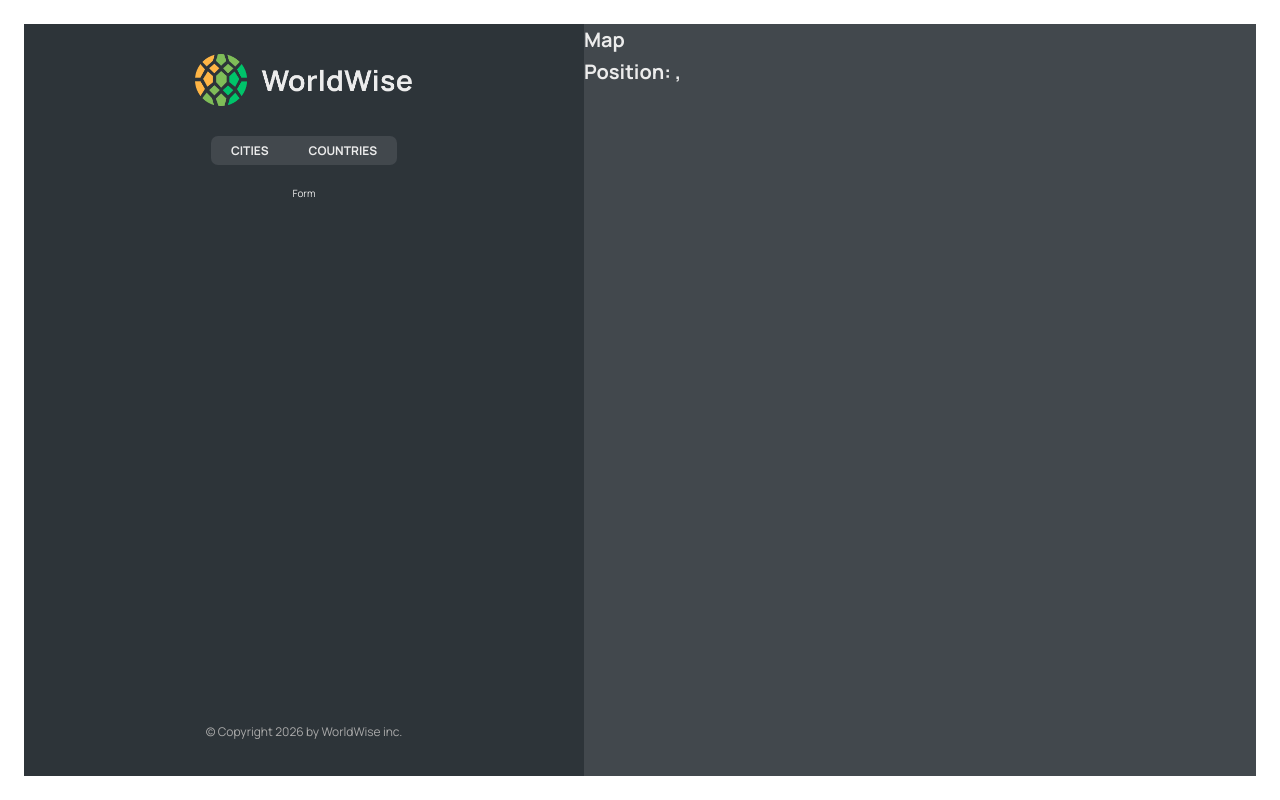
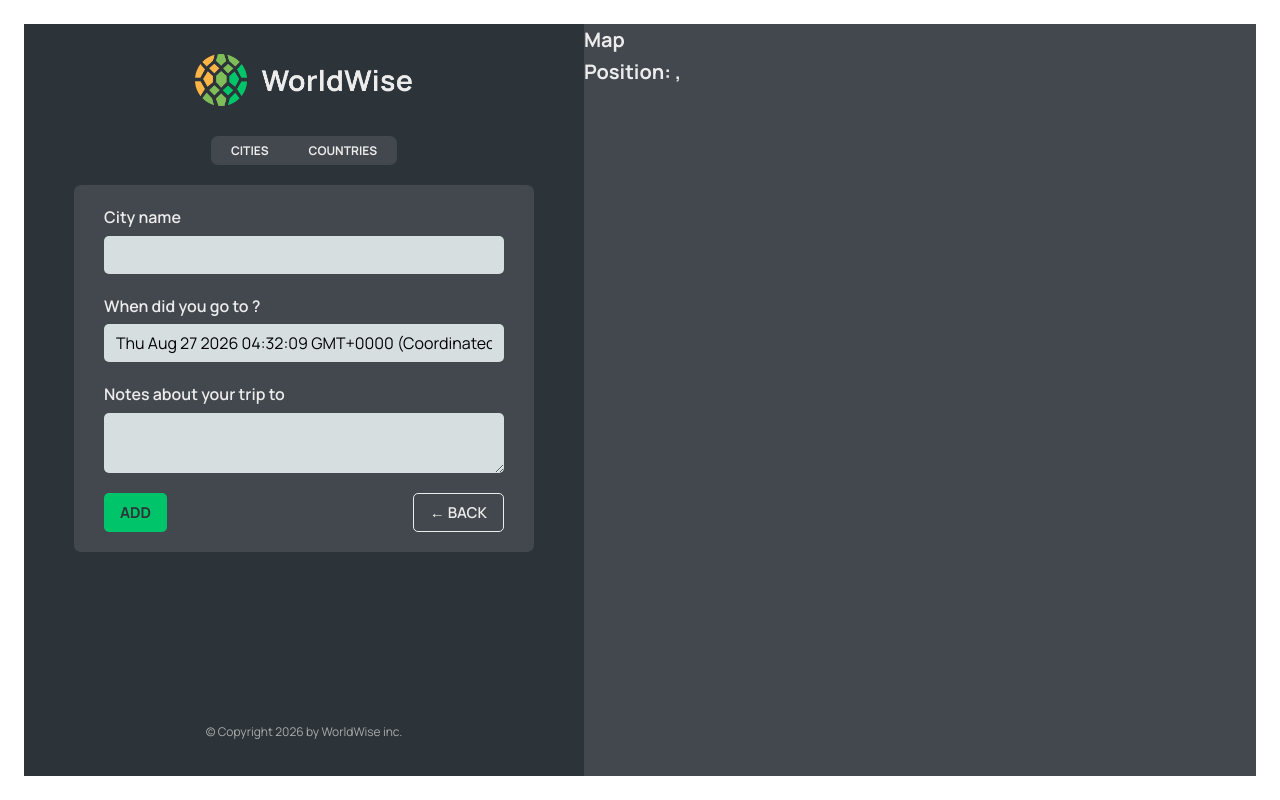
Before and after one commit to Alek-Grujic/react-router, a React (Vite) app: page /app/form in a window 1280 px wide. Built offline with nearby package versions, Linux system fonts and the light colour scheme; data requests are answered from the project's data file.

Commit message:
feat: add programmatic navigation and form

```diff
--- a/src/App.jsx
+++ b/src/App.jsx
@@ -9,6 +9,7 @@
 import CityList from "./components/CityList.jsx";
 import CountryList from "./components/CountryList.jsx";
 import City from "./components/City.jsx";
+import Form from "./components/Form.jsx";
 
 const BASE_URL = "http://localhost:9000";
 
@@ -54,7 +55,7 @@
             path="countries"
             element={<CountryList cities={cities} isLoading={isLoading} />}
           />
-          <Route path="form" element={<p>Form</p>} />
+          <Route path="form" element={<Form />} />
         </Route>
         <Route path="/login" element={<Login />} />
       </Routes>
--- /dev/null
+++ b/src/components/Button.jsx
@@ -0,0 +1,11 @@
+import styles from "./Button.module.css";
+
+function Button({ children, onClick, type }) {
+  return (
+    <button onClick={onClick} className={`${styles.btn} ${styles[type]}`}>
+      {children}
+    </button>
+  );
+}
+
+export default Button;
--- a/src/components/Form.jsx
+++ b/src/components/Form.jsx
@@ -3,6 +3,8 @@
 import { useState } from "react";
 
 import styles from "./Form.module.css";
+import Button from "./Button";
+import { useNavigate } from "react-router-dom";
 
 export function convertToEmoji(countryCode) {
   const codePoints = countryCode
@@ -17,6 +19,8 @@
   const [country, setCountry] = useState("");
   const [date, setDate] = useState(new Date());
   const [notes, setNotes] = useState("");
+
+  const navigate = useNavigate();
 
   return (
     <form className={styles.form}>
@@ -49,8 +53,16 @@
       </div>
 
       <div className={styles.buttons}>
-        <button>Add</button>
-        <button>&larr; Back</button>
+        <Button type="primary">Add</Button>
+        <Button
+          type="back"
+          onClick={(e) => {
+            e.preventDefault();
+            navigate(-1);
+          }}
+        >
+          &larr; Back
+        </Button>
       </div>
     </form>
   );
--- a/src/components/Map.jsx
+++ b/src/components/Map.jsx
@@ -1,12 +1,19 @@
-import { useSearchParams } from "react-router-dom";
+import { useSearchParams, useNavigate } from "react-router-dom";
 import styles from "./Map.module.css";
 function Map() {
   const [searchParams, setSearchParams] = useSearchParams();
   const lat = searchParams.get("lat");
   const lng = searchParams.get("lng");
 
+  const navigate = useNavigate();
+
   return (
-    <div className={styles.mapContainer}>
+    <div
+      className={styles.mapContainer}
+      onClick={() => {
+        navigate("form");
+      }}
+    >
       <h1>Map</h1>
       <h1>
         Position: {lat}, {lng}
```
